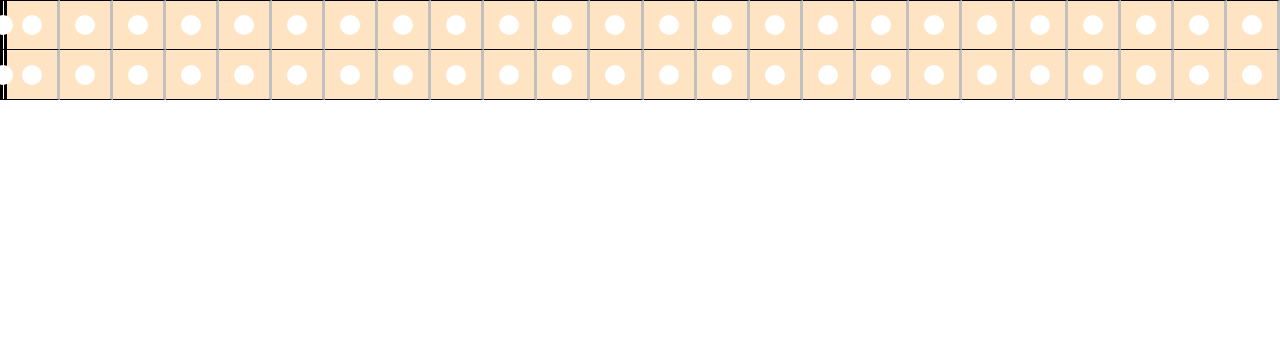
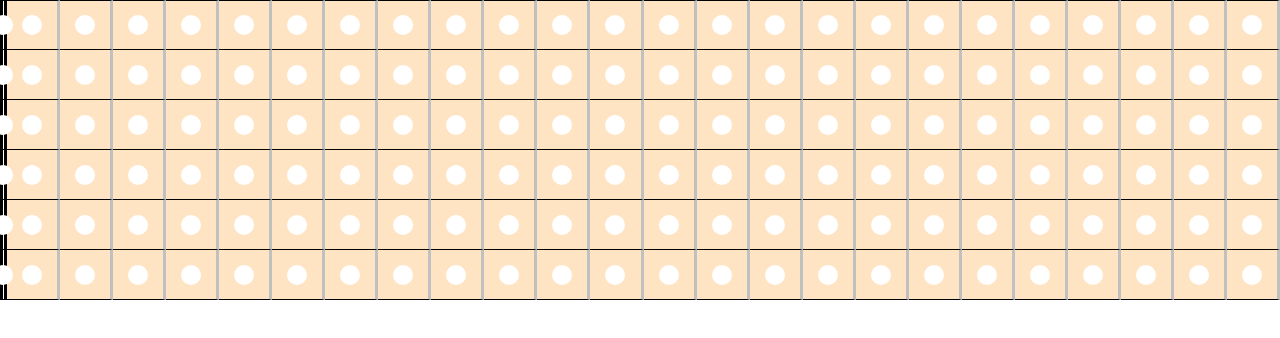
Before and after one commit to DmitryPacificAtion/scales-learning-help-tool, a React app: page / in a window 1280 px wide. Shown: the top 338 px of the page. Built offline with nearby package versions, Linux system fonts and the light colour scheme.

Commit message:
Add some strings

```diff
--- a/src/components/Fingerboard/index.tsx
+++ b/src/components/Fingerboard/index.tsx
@@ -9,6 +9,10 @@ const Fingerboard = () => {
         <div className="fingerboard">
             <StringEntity key={0 + 'S'} id={0 + 'S'} config={CHROMATIC_SCALE} />
             <StringEntity key={1 + 'S'} id={1 + 'S'} config={CHROMATIC_SCALE} />
+            <StringEntity key={2 + 'S'} id={2 + 'S'} config={CHROMATIC_SCALE} />
+            <StringEntity key={3 + 'S'} id={3 + 'S'} config={CHROMATIC_SCALE} />
+            <StringEntity key={4 + 'S'} id={4 + 'S'} config={CHROMATIC_SCALE} />
+            <StringEntity key={5 + 'S'} id={5 + 'S'} config={CHROMATIC_SCALE} />
         </div>
     );
 };
--- a/src/components/Fret/index.tsx
+++ b/src/components/Fret/index.tsx
@@ -2,6 +2,7 @@ import React, { FC } from 'react';
 import './styles.scss';
 
 export interface IFret {
+  key: string;
   zero?: boolean;
   active?: boolean;
   value: string;
```
Also changed, not shown: src/components/String/index.tsx (+3 -7 lines).
